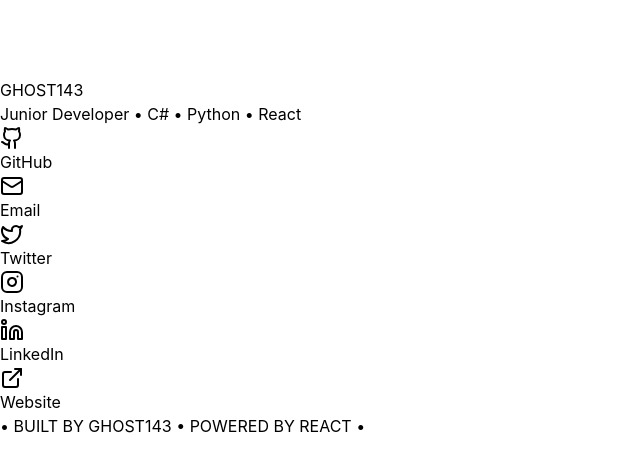
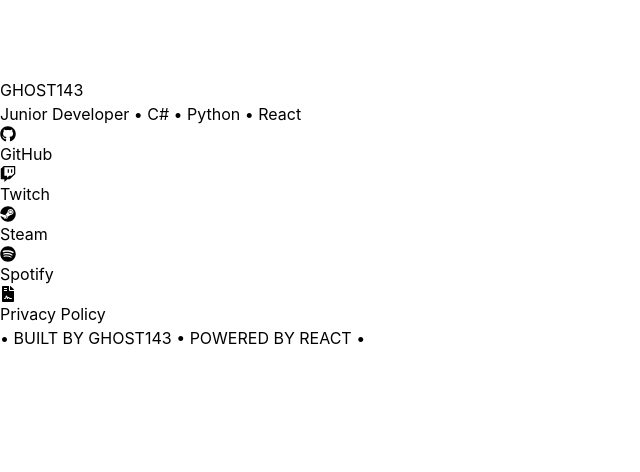
Before and after one commit to 5XGhost143/ghost143.de-src-react, a React (Vite) app: page / in a window 1280 px wide. Shown: the top 472 px of the page, without its empty margins (0-640 px from the left). Built offline with nearby package versions, Linux system fonts and the light colour scheme; the HTML template or start-up script is replaced by a standard one.

Commit message:
added Links

```diff
--- a/package.json
+++ b/package.json
@@ -12,7 +12,8 @@
   "dependencies": {
     "lucide-react": "^0.544.0",
     "react": "^19.1.1",
-    "react-dom": "^19.1.1"
+    "react-dom": "^19.1.1",
+    "react-icons": "^5.5.0"
   },
   "devDependencies": {
     "@eslint/js": "^9.36.0",
--- a/src/LinkSection.jsx
+++ b/src/LinkSection.jsx
@@ -1,16 +1,19 @@
 // LinkSection.jsx
 
 import React from 'react';
-import { Github, Mail, Twitter, Instagram, Linkedin, ExternalLink } from 'lucide-react';
+import { FaGithub } from 'react-icons/fa';
+import { FaTwitch } from 'react-icons/fa';
+import { FaSpotify } from 'react-icons/fa';
+import { FaSteam } from 'react-icons/fa';
+import { FaFileContract } from 'react-icons/fa';
 
 export default function LinkSection({ isVisible }) {
   const links = [
-    { icon: Github, label: 'GitHub', url: 'https://github.com', color: 'hover:text-purple-400' },
-    { icon: Mail, label: 'Email', url: 'mailto:your@email.com', color: 'hover:text-blue-400' },
-    { icon: Twitter, label: 'Twitter', url: 'https://twitter.com', color: 'hover:text-cyan-400' },
-    { icon: Instagram, label: 'Instagram', url: 'https://instagram.com', color: 'hover:text-pink-400' },
-    { icon: Linkedin, label: 'LinkedIn', url: 'https://linkedin.com', color: 'hover:text-indigo-400' },
-    { icon: ExternalLink, label: 'Website', url: 'https://yourwebsite.com', color: 'hover:text-green-400' },
+    { icon: FaGithub, label: 'GitHub', url: 'https://github.com/5XGhost143', color: 'hover:text-purple-400' },
+    { icon: FaTwitch, label: 'Twitch', url: 'https://www.twitch.tv/gghost143', color: 'hover:text-blue-400' },
+    { icon: FaSteam, label: 'Steam', url: 'https://steamcommunity.com/id/GHOST143/', color: 'hover:text-cyan-400' },
+    { icon: FaSpotify, label: 'Spotify', url: 'https://open.spotify.com/user/31snna5blfrzmagarfxqcfdyikau', color: 'hover:text-pink-400' },
+    { icon: FaFileContract, label: 'Privacy Policy', url: '/privacy', color: 'hover:text-indigo-400' },
   ];
 
   return (
```
Also changed, not shown: privacy.html (renamed from Datenschutz.html).
